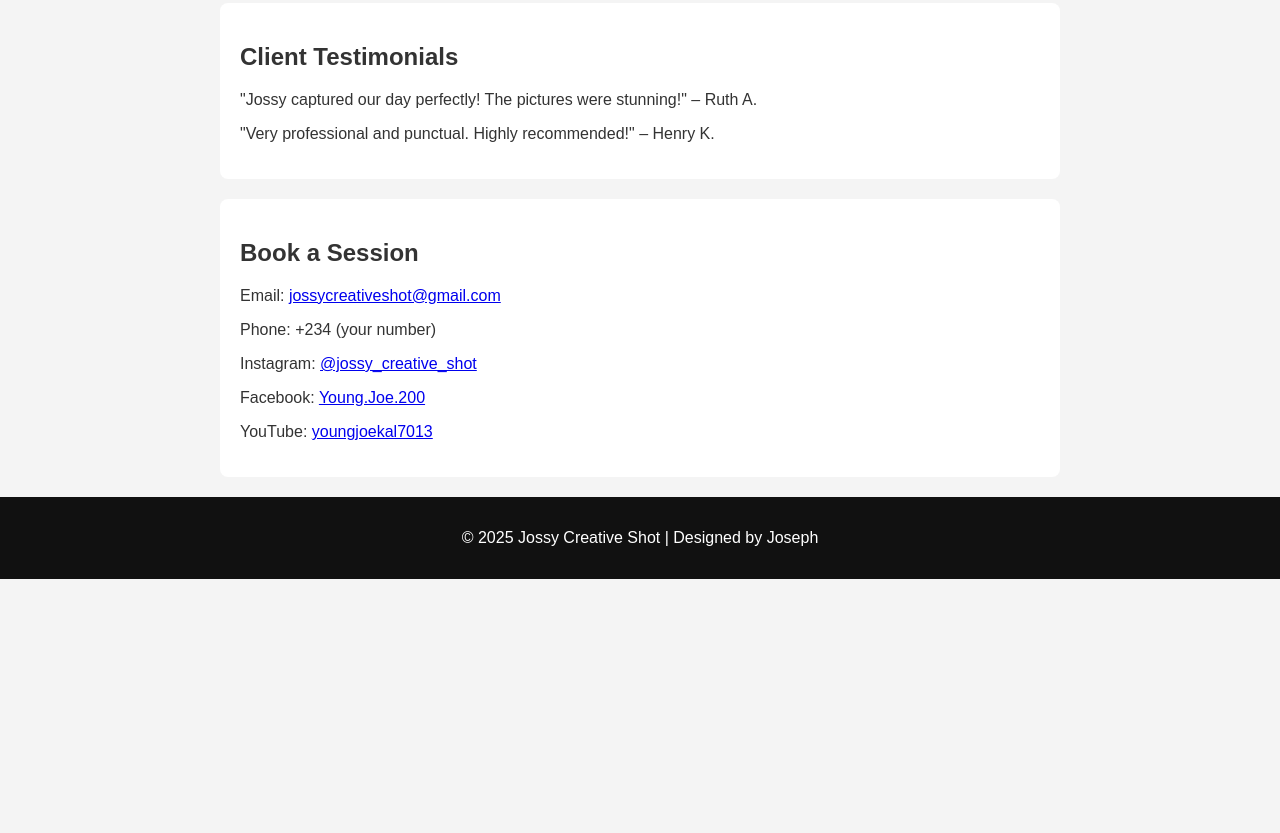
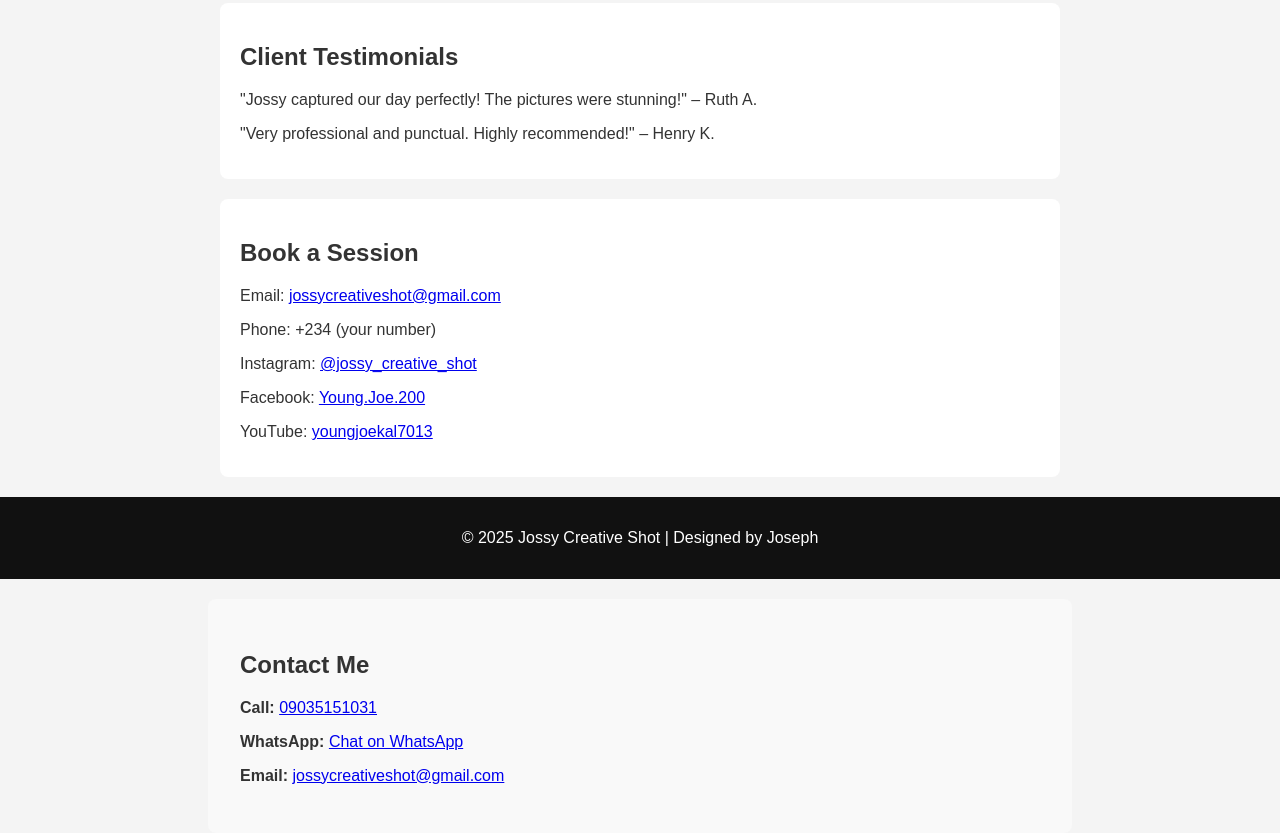
Before and after one commit to Jossycs007/jossy-photography-site., a plain HTML site: page index.html in a window 1280 px wide. Shown: the part 848-1681 px from the top of the page. Before the commit the page ends 1427 px from the top, so only its background shows below. Drawn offline with Linux system fonts and the light colour scheme.

Commit message:
Update index.html

```diff
--- a/index.html
+++ b/index.html
@@ -71,4 +71,9 @@
         <p>© 2025 Jossy Creative Shot | Designed by Joseph</p>
     </footer>
 </body>
-</html>
+</html><section id="contact" style="padding: 2rem; background-color: #f9f9f9;">
+  <h2>Contact Me</h2>
+  <p><strong>Call:</strong> <a href="tel:09035151031">09035151031</a></p>
+  <p><strong>WhatsApp:</strong> <a href="https://wa.me/2349012700361" target="_blank">Chat on WhatsApp</a></p>
+  <p><strong>Email:</strong> <a href="mailto:jossycreativeshot@gmail.com">jossycreativeshot@gmail.com</a></p>
+</section>
```
